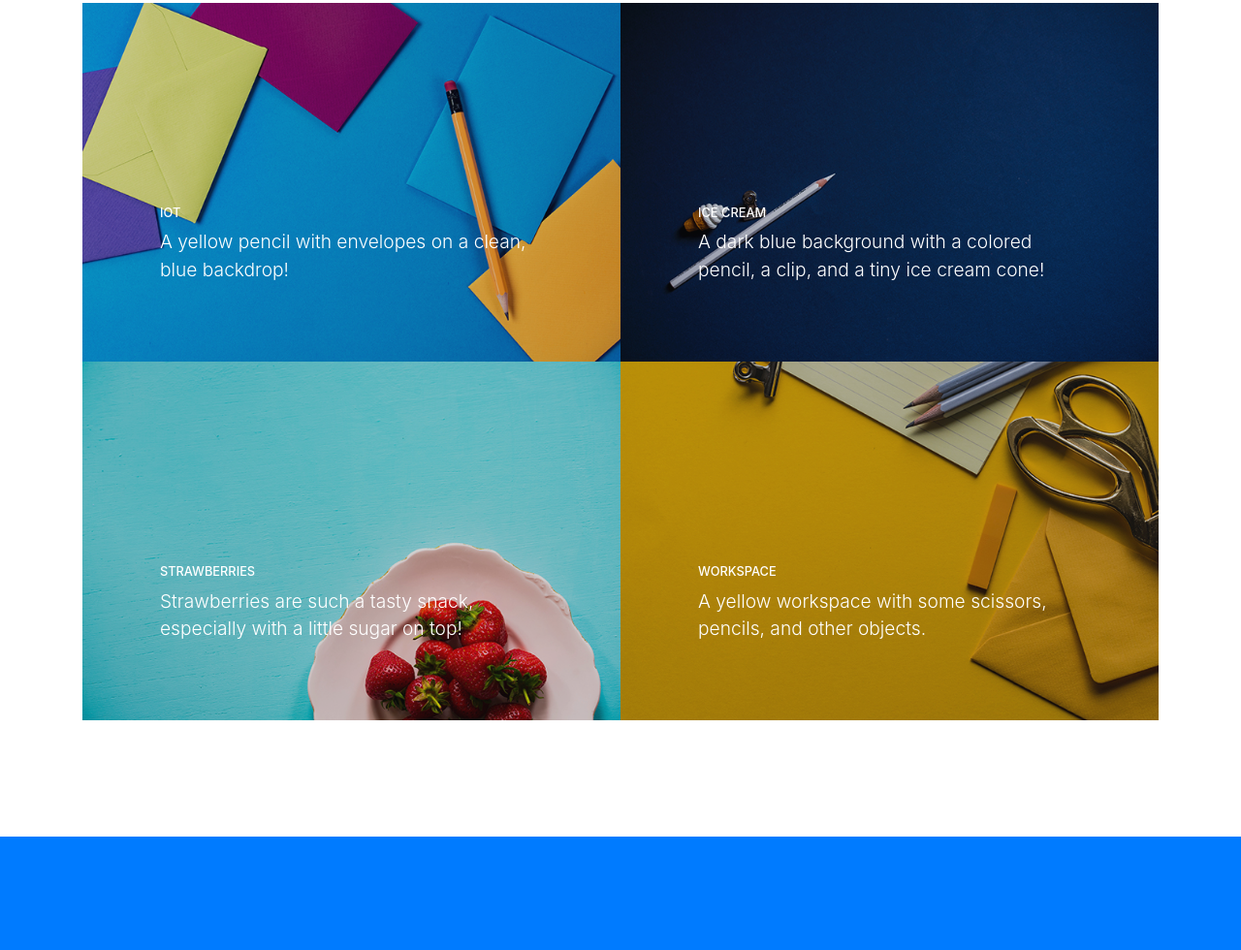
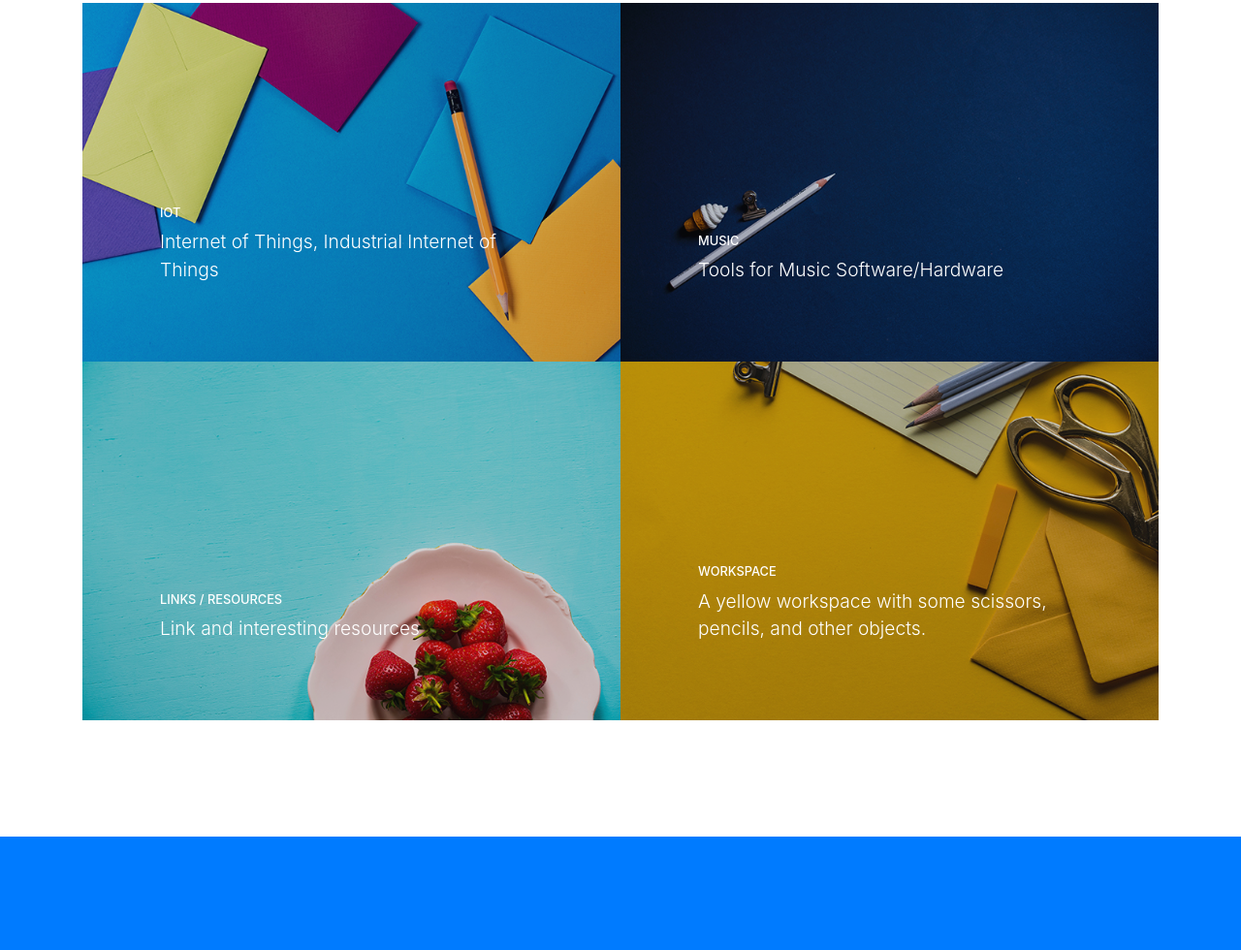
Before and after one commit to aospinab/aospinab.github.io, a website with bundled scripts: page index.html in a window 1280 px wide. Shown: the part 1042-2022 px from the top of the page at 97% size. Built offline with nearby package versions, Linux system fonts and the light colour scheme; files whose address does not match are found by name.

Commit message:
Update index.html

```diff
--- a/index.html
+++ b/index.html
@@ -82,7 +82,7 @@
             <span class="caption">
               <span class="caption-content">
                 <h2>IoT</h2>
-                <p class="mb-0">A yellow pencil with envelopes on a clean, blue backdrop!</p>
+                <p class="mb-0">Internet of Things, Industrial Internet of Things</p>
               </span>
             </span>
             <img class="img-fluid" src="img/portfolio-1.jpg" alt="">
@@ -92,8 +92,8 @@
           <a class="portfolio-item" href="#">
             <span class="caption">
               <span class="caption-content">
-                <h2>Ice Cream</h2>
-                <p class="mb-0">A dark blue background with a colored pencil, a clip, and a tiny ice cream cone!</p>
+                <h2>Music</h2>
+                <p class="mb-0">Tools for Music Software/Hardware</p>
               </span>
             </span>
             <img class="img-fluid" src="img/portfolio-2.jpg" alt="">
@@ -103,8 +103,8 @@
           <a class="portfolio-item" href="#">
             <span class="caption">
               <span class="caption-content">
-                <h2>Strawberries</h2>
-                <p class="mb-0">Strawberries are such a tasty snack, especially with a little sugar on top!</p>
+                <h2>Links / Resources</h2>
+                <p class="mb-0">Link and interesting resources</p>
               </span>
             </span>
             <img class="img-fluid" src="img/portfolio-3.jpg" alt="">
```
